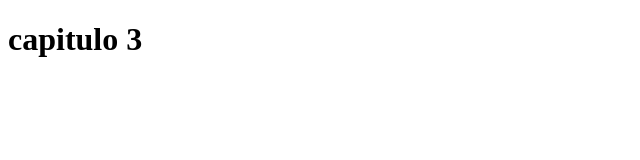
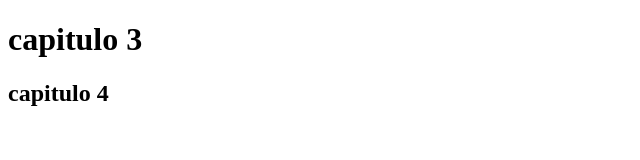
Before and after one commit to VictoriaCepedaMarquinez/git-remote, a plain HTML site: page index.html in a window 1280 px wide. Shown: the whole page, without its empty margins (0-640 px from the left). Drawn offline with Linux system fonts and the light colour scheme.

Commit message:
añadido Readme

```diff
--- a/index.html
+++ b/index.html
@@ -7,5 +7,6 @@
 </head>
 <body>
     <h1>capitulo 3</h1>
+    <h2>capitulo 4</h2>
 </body>
 </html>
```
